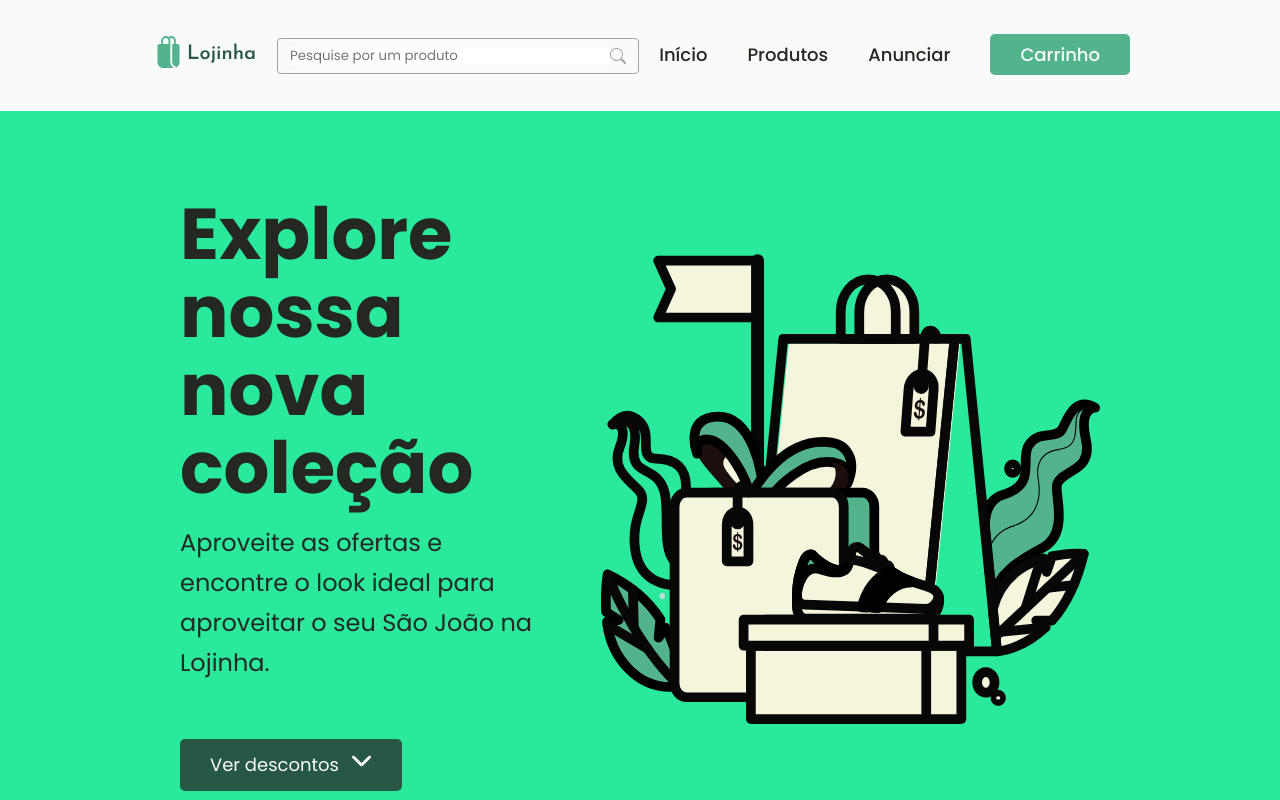
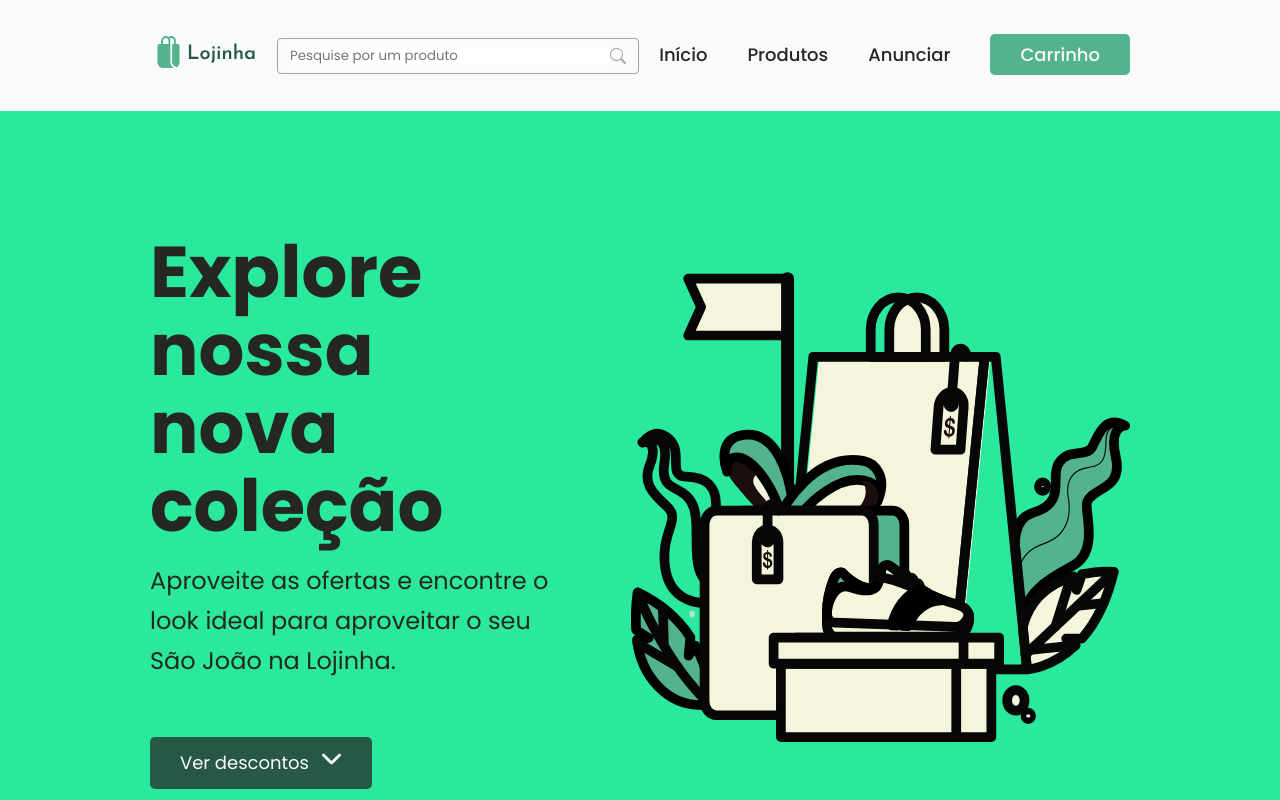
Before and after one commit to DjairMaykon/lojinfo, a React (Vite) app: page / in a window 1280 px wide. Shown: the top 800 px of the page. Built offline with nearby package versions, Linux system fonts and the light colour scheme; no server answers.

Commit message:
fix: hero home alinhamento com header

```diff
--- a/src/components/heroHome/style.css
+++ b/src/components/heroHome/style.css
@@ -58,19 +58,15 @@
 
 @media screen and (min-width: 834px) {
   #heroHome {
+    padding: 32px 60px 53px;
+  }
+  #heroHome .heroHomeContainer {
     flex-direction: row;
-    justify-content: center;
+    justify-content: space-between;
     gap: 57px;
 
-    padding: 32px 60px 53px;
-  }
-  .heroHomeContainer {
-    flex-direction: row;
-    justify-content: center;
-    gap: 57px;
-
-    padding: 32px 60px 53px;
-    max-width: 1822;
+    max-width: 1822px;
+    margin: 0 auto;
   }
 
   #heroHome figure {
```
